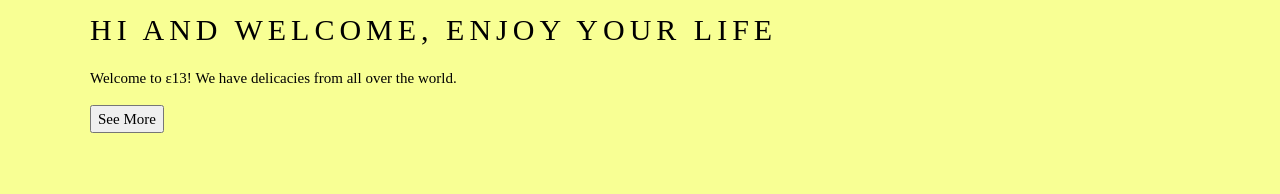
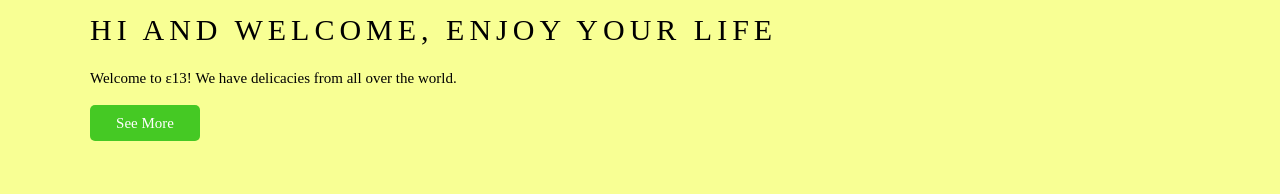
Before and after one commit to klyn999/ask, a plain HTML site: page index.html in a window 1280 px wide. Shown: the part 963-1157 px from the top of the page. Drawn offline with nearby package versions, Linux system fonts and the light colour scheme.

Commit message:
Add files via upload

```diff
--- /dev/null
+++ b/dessert5.css
@@ -0,0 +1,11 @@
+*
+button{
+    width: 10%;
+    position: left;
+    border: none;
+    border-radius: 5px;
+    background-color: #45c924;
+    padding: 7px 25px;
+    cursor: pointer;
+    color: white;
+}
--- a/index.html
+++ b/index.html
@@ -11,6 +11,7 @@
 <link rel="stylesheet" href="https://unpkg.com/boxicons@2.1.4/css/boxicons.min.css">
 <link rel="stylesheet" href="https://cdnjs.cloudflare.com/ajax/libs/font-awesome/6.1.1/css/all.min.css">
 <link rel="stylesheet" href="https://unpkg.com/swiper@8/swiper-bundle.min.css">
+<link rel="stylesheet" href="dessert5.css">
 
 
 
```
